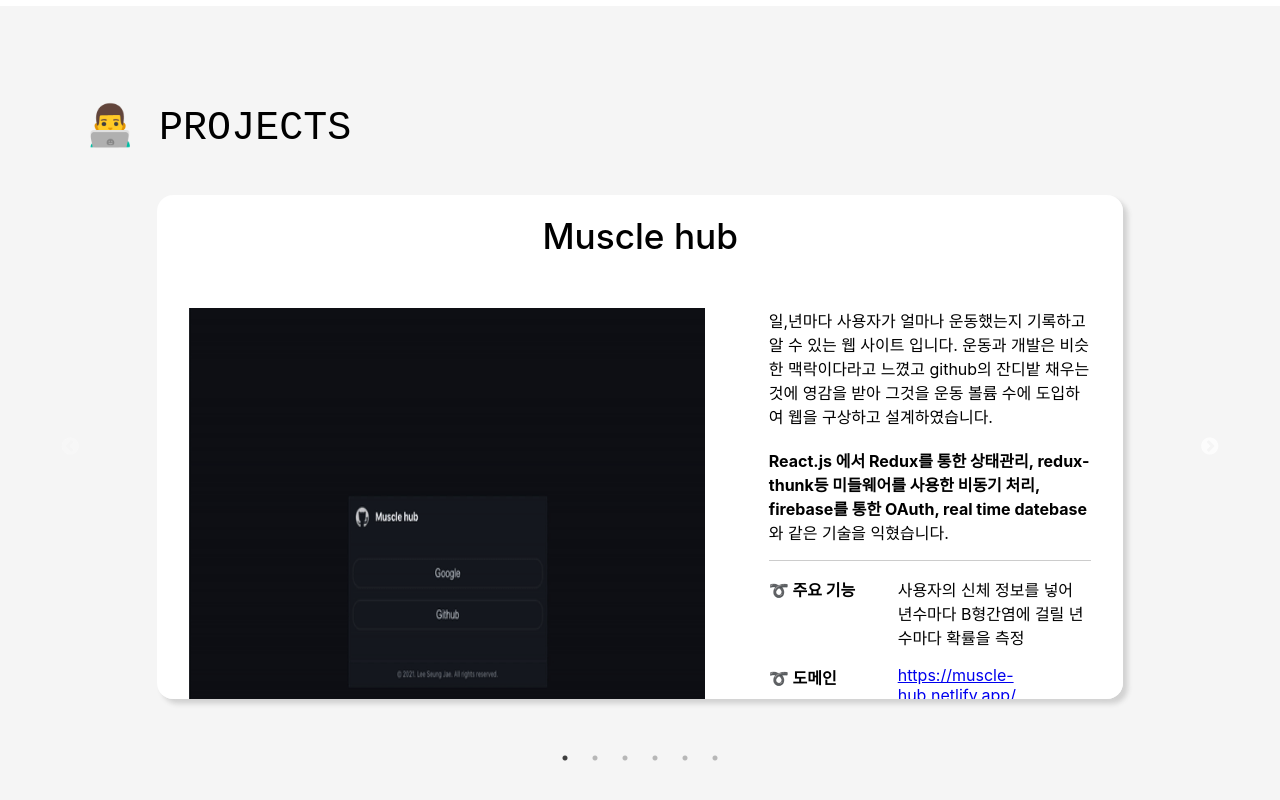
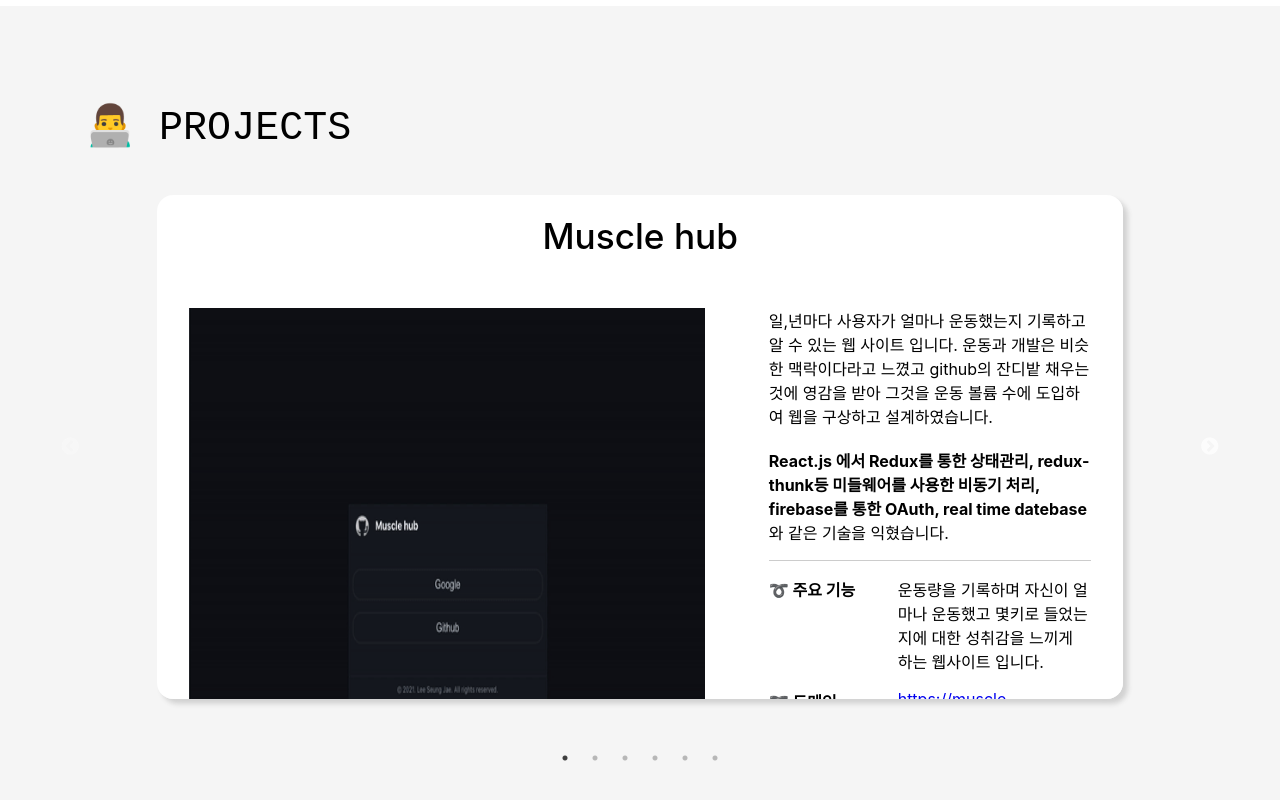
Before and after one commit to LeeSeungjae00/sj_portfoilo, a React (Create React App) app: page / in a window 1280 px wide. Shown: the part 2394-3194 px from the top of the page. Built offline with nearby package versions, Linux system fonts and the light colour scheme; the HTML template or start-up script is replaced by a standard one; a web font is replaced by a local one.

Commit message:
musclehub mainFuc fix

```diff
--- a/src/components/project/Project.jsx
+++ b/src/components/project/Project.jsx
@@ -36,7 +36,7 @@ export default function Project() {
                                                 <b>React.js 에서 Redux를 통한 상태관리, redux-thunk등 미들웨어를 사용한 비동기 처리, firebase를 통한 OAuth, real time datebase</b>와 같은 기술을 익혔습니다.
                                             </>
                                         }
-                                        mainFuc={<>사용자의 신체 정보를 넣어 년수마다 B형간염에 걸릴 년수마다 확률을 측정</>}
+                                        mainFuc={<>운동량을 기록하며 자신이 얼마나 운동했고 몇키로 들었는지에 대한 성취감을 느끼게 하는 웹사이트 입니다.</>}
                                         domain="https://muscle-hub.netlify.app/"
                                         github="https://github.com/LeeSeungjae00/muscle_memory"
                                         stack="React.js,React-router , redux, redux-thunk, firebase, post-css, netlify"
```
